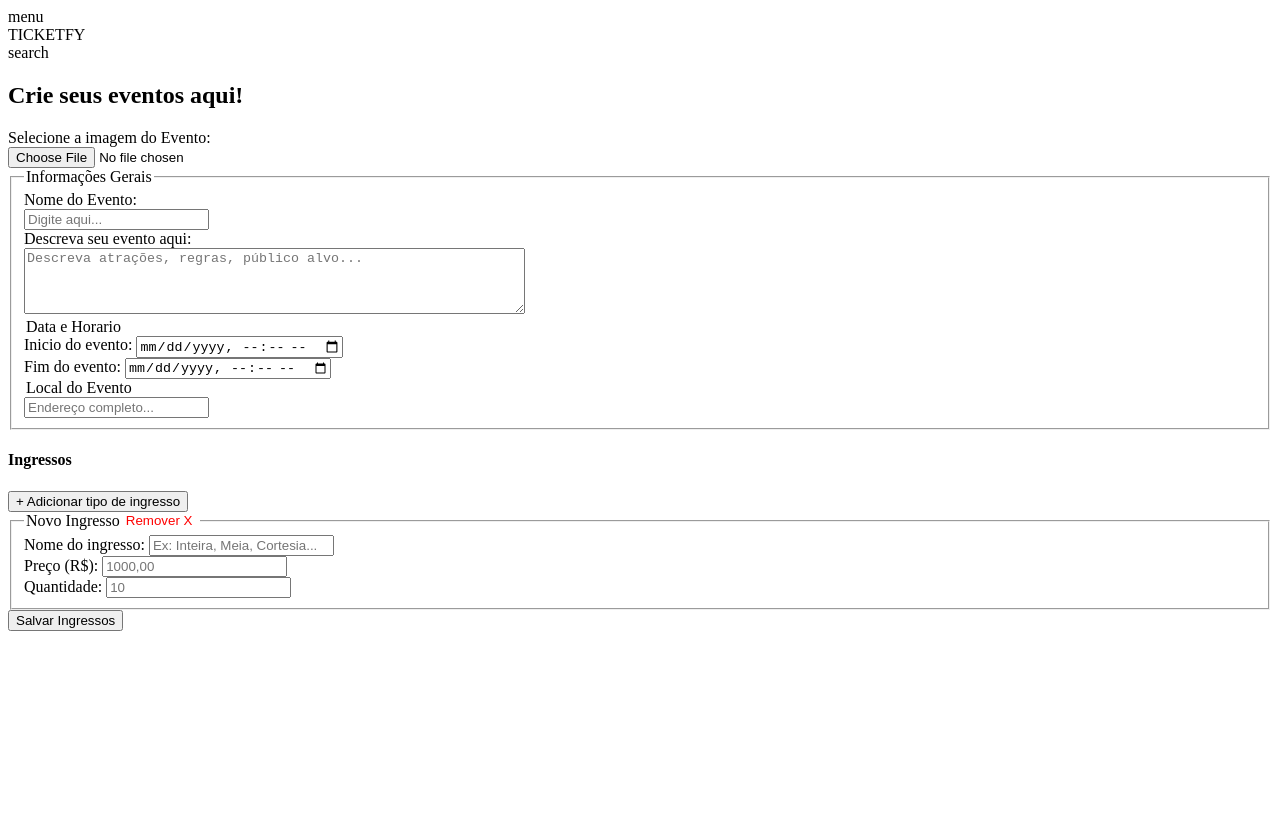
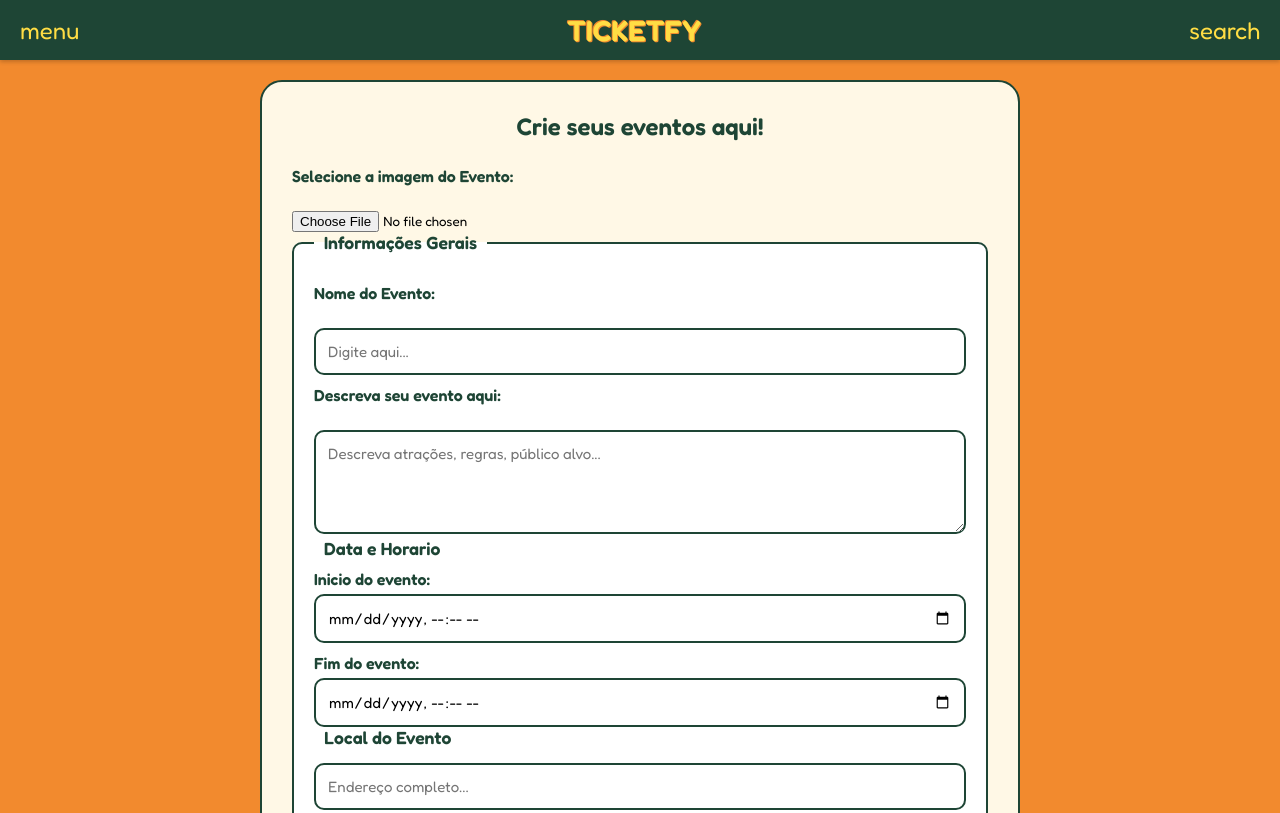
Before and after one commit to AlinnyGomes/Ticketfy, a plain HTML site: page criar.eventos/criacao.html in a window 1280 px wide. Shown: the top 813 px of the page. Drawn offline with Linux system fonts and the light colour scheme.

Commit message:
css da pagina de criar eventos

```diff
--- a/criar.eventos/criacao.css
+++ b/criar.eventos/criacao.css
@@ -0,0 +1,175 @@
+@import url('https://fonts.googleapis.com/css2?family=Fredoka:wght@400;600&display=swap');
+
+/* resetao sinistro */
+* {
+    margin: 0;
+    padding: 0;
+    box-sizing: border-box;
+    font-family: "Fredoka", sans-serif;
+}
+
+/* background */
+body {
+    background: #f28a2e;
+    min-height: 100vh;
+    position: relative;
+}
+
+/* conteiner do meioca */
+.container {
+    animation: fadeIn 0.8s ease;
+    padding: 20px;
+    max-width: 800px;
+    margin: 0 auto;
+    padding-top: 80px;
+}
+
+/* header  */
+.cabecalho {
+    position: fixed;
+    top: 0;
+    left: 0;
+    width: 100%;
+    height: 60px;
+    background: #1e4535;
+    color: #FFDD44;
+    display: flex;
+    justify-content: space-between;
+    align-items: center;
+    padding: 0 20px;
+    box-shadow: 0 2px 4px rgba(0, 0, 0, 0.2);
+    z-index: 50;
+}
+
+.logo-ticketfy {
+    font-size: 1.8em;
+    font-weight: bold;
+    text-shadow:
+        1px 1px 0 #f28a2e,
+        -1px -1px 0 #f28a2e;
+}
+
+.menu-icon, .search-icon {
+    cursor: pointer;
+    font-size: 24px;
+}
+
+/* criar evento */
+.criar.evento {
+    background: #fff8e6;
+    padding: 30px;
+    border-radius: 22px;
+    box-shadow: 0px 6px 0px #1e4535;
+    border: 2px solid #1e4535;
+    margin-bottom: 30px;
+}
+
+h2, h4 {
+    color: #1e4535;
+    margin-bottom: 15px;
+    text-align: center;
+}
+
+/* formulario e campo de preenchiments */
+form {
+    display: flex;
+    flex-direction: column;
+    gap: 15px;
+}
+
+fieldset {
+    border: 2px solid #1e4535;
+    border-radius: 10px;
+    padding: 20px;
+    margin-bottom: 20px;
+    background: #ffffff;
+}
+
+legend {
+    font-weight: 600;
+    color: #1e4535;
+    padding: 0 10px;
+    font-size: 1.1em;
+}
+
+label {
+    color: #1e4535;
+    font-weight: 600;
+    margin-top: 10px;
+    display: block;
+}
+
+input[type="text"],
+input[type="email"],
+input[type="password"],
+input[type="datetime-local"],
+input[type="number"],
+textarea {
+    width: 100%;
+    padding: 12px;
+    border-radius: 10px;
+    border: 2px solid #1e4535;
+    font-size: 15px;
+    background: #fff;
+    margin-top: 5px;
+    resize: vertical;
+}
+
+input[type="file"] {
+    border: none;
+    padding: 0;
+    margin-top: 5px;
+}
+
+/* botões  */
+.btn, button[type="submit"], #botao-adicionar-ingresso {
+    margin-top: 10px;
+    padding: 12px;
+    font-size: 16px;
+    border: none;
+    background: #1e4535;
+    color: white;
+    border-radius: 12px;
+    cursor: pointer;
+    transition: 0.3s;
+    font-weight: 600;
+}
+
+.btn:hover, button[type="submit"]:hover, #botao-adicionar-ingresso:hover {
+    transform: translateY(-3px);
+    background: #2a5c45;
+}
+
+#botao-adicionar-ingresso {
+    background: #f28a2e;
+    color: #1e4535;
+    border: 2px solid #1e4535;
+    margin-bottom: 20px;
+}
+
+#botao-adicionar-ingresso:hover {
+    background: #ff9933;
+}
+
+
+.bloco-ingresso {
+    background: #fff;
+    margin-top: 15px;
+}
+
+/* animation  */
+@keyframes fadeIn {
+    from { opacity: 0; }
+    to { opacity: 1; }
+}
+
+
+@media (max-width: 600px) {
+    .container {
+        padding: 10px;
+    }
+
+    .criar.evento {
+        padding: 20px;
+    }
+}
--- a/criar.eventos/criacao.js
+++ b/criar.eventos/criacao.js
@@ -1,32 +1,30 @@
 let contadorIngressos = 0;
 
 function adicionarNovoIngresso() {
-    // 1. Incrementa o contador para nomes únicos
+    // Incrementa o contador para nomes
     contadorIngressos++;
 
-    // 2. Pega o template HTML (o molde)
     const template = document.getElementById('template-ingresso');
 
-    // 3. Clona o conteúdo do template
-    // ATENÇÃO: Se o HTML do template estiver incorreto (elementos fora do fieldset), este bloco falhará.
+     //Clona o conteúdo
     const novoIngresso = template.content.cloneNode(true);
 
-    // 4. Localiza o <fieldset> no clone
+    // localiza
     const fieldset = novoIngresso.querySelector('.bloco-ingresso');
 
-    // 5. Verifica se o fieldset foi encontrado. Se não, para a função.
+    //Verifica se foi encontrado.
     if (!fieldset) {
         console.error("ERRO: O elemento com a classe '.bloco-ingresso' não foi encontrado no template.");
         return;
     }
 
-    // 6. Define um ID único para o fieldset
+    //Define um ID único
     fieldset.id = `ingresso_${contadorIngressos}`;
 
-    // 7. Ajusta os atributos 'name', 'id' e 'for' para evitar conflitos no formulário
+    // Ajuste dos atributos 'name', 'id' e 'for'
     novoIngresso.querySelectorAll('input, label').forEach(elemento => {
 
-        // Ajusta o 'name' (CRUCIAL para enviar dados ao servidor)
+        // Ajusta o 'name'
         if (elemento.hasAttribute('name')) {
             const nomeAtual = elemento.getAttribute('name');
             elemento.setAttribute('name', `${nomeAtual}_${contadorIngressos}`);
@@ -42,7 +40,7 @@ function adicionarNovoIngresso() {
         }
     });
 
-    // 8. Cria e anexa o botão de remover
+    // botão de remover
     const botaoRemover = document.createElement('button');
     botaoRemover.setAttribute('type', 'button');
     botaoRemover.textContent = 'Remover X';
@@ -54,11 +52,11 @@ function adicionarNovoIngresso() {
 
     const legend = fieldset.querySelector('legend');
     if (legend) {
-        legend.prepend(botaoRemover); // Insere o botão ao lado do <legend>
+        legend.prepend(botaoRemover);
     }
 
 
-    // 9. Insere o novo bloco no CONTAINER (ID recomendado: container-ingressos)
+    // Insere o novo bloco
     const container = document.getElementById('container-ingressos');
     if (container) {
         container.appendChild(novoIngresso);
@@ -67,7 +65,7 @@ function adicionarNovoIngresso() {
     }
 }
 
-// Conecta a função ao clique do botão
+// função do clique do botão
 document.addEventListener('DOMContentLoaded', () => {
     const botao = document.getElementById('botao-adicionar-ingresso');
 
@@ -75,7 +73,7 @@ document.addEventListener('DOMContentLoaded', () => {
         botao.addEventListener('click', adicionarNovoIngresso);
     }
 
-    // Adiciona o primeiro ingresso ao carregar a página (somente se o container existir)
+    // Adiciona o ingresso
     if (document.getElementById('container-ingressos')) {
         adicionarNovoIngresso();
     }
```
Also changed, not shown: cadastro.login/index.html (+1 -0 lines), eventos/eventos.html (+6 -3 lines), eventos/eventos.js (+1 -9 lines), eventos/bander.canva.png (deleted), eventos/bander.principal.png (added).
